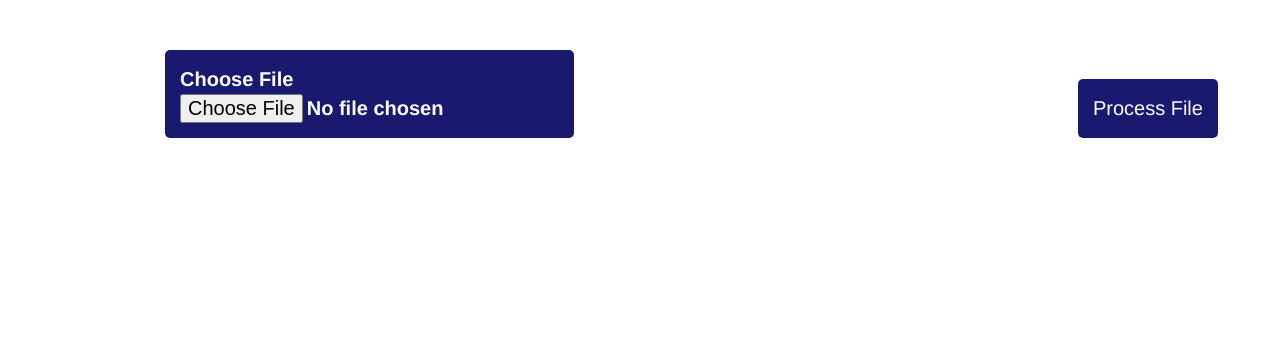
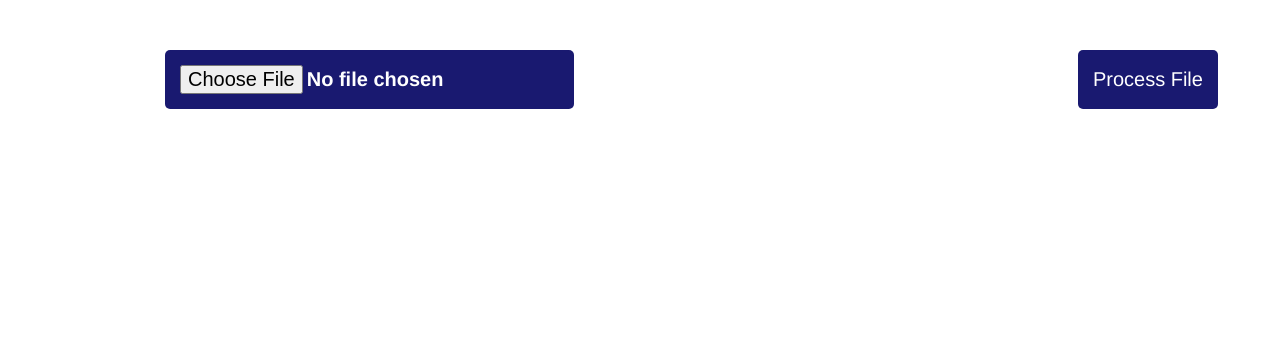
Before and after one commit to Tanya-01/license-plate-reader, a Django app: page / in a window 1280 px wide. Shown: the part 56-420 px from the top of the page. Run offline with Django 3.2, Linux system fonts and the light colour scheme; some libraries are stand-ins or nearby versions.

Commit message:
choose file fixed

```diff
--- a/phase1_demo/demo/templates/index.html
+++ b/phase1_demo/demo/templates/index.html
@@ -22,7 +22,7 @@
 <div id="section1" class="container">
       <!--div class = "row" style="margin-left: 200px; margin-top: 50px;"></div-->
 <form method="POST" enctype="multipart/form-data">{% csrf_token %}
-  <label> Choose File
+  <label>
     <input type="file" size="60" name="img">
     </label>
   <button id="myBtn" style="margin-left: 500px;" type="submit">Process File</button>
```
